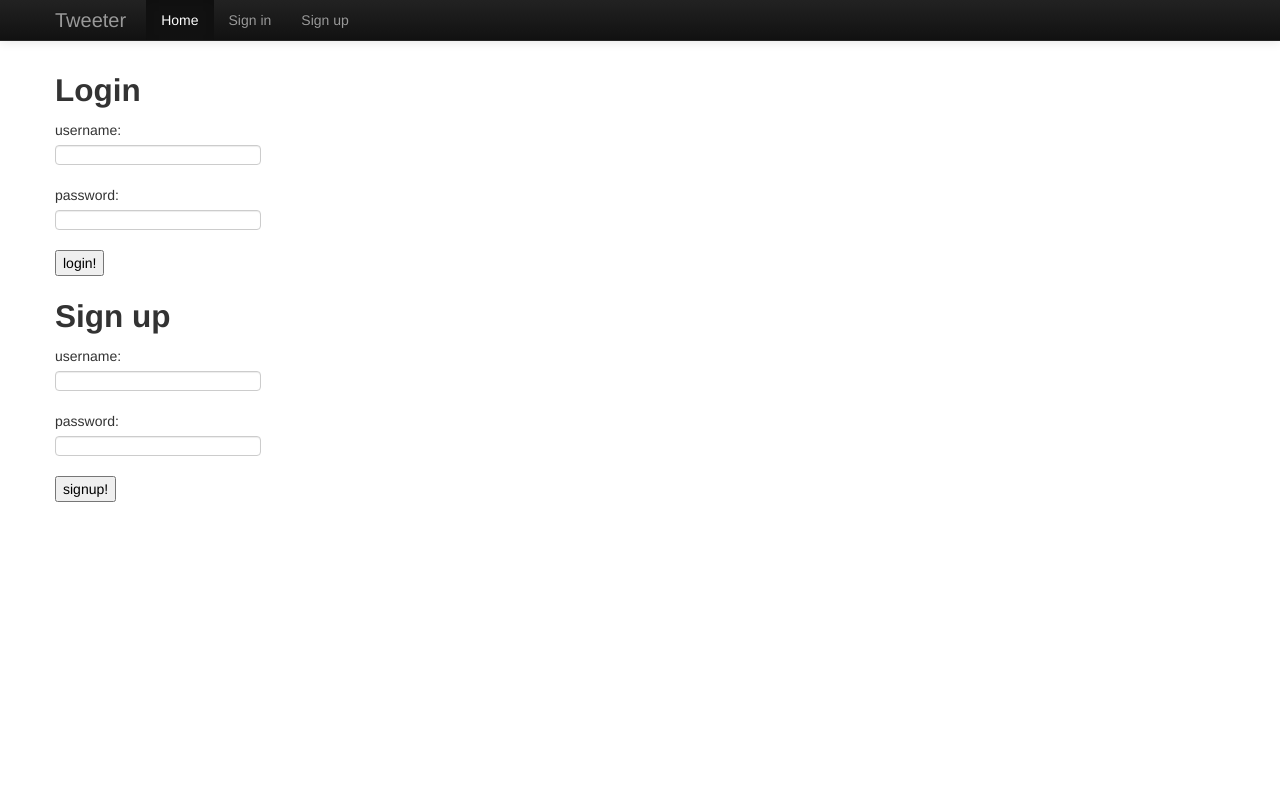
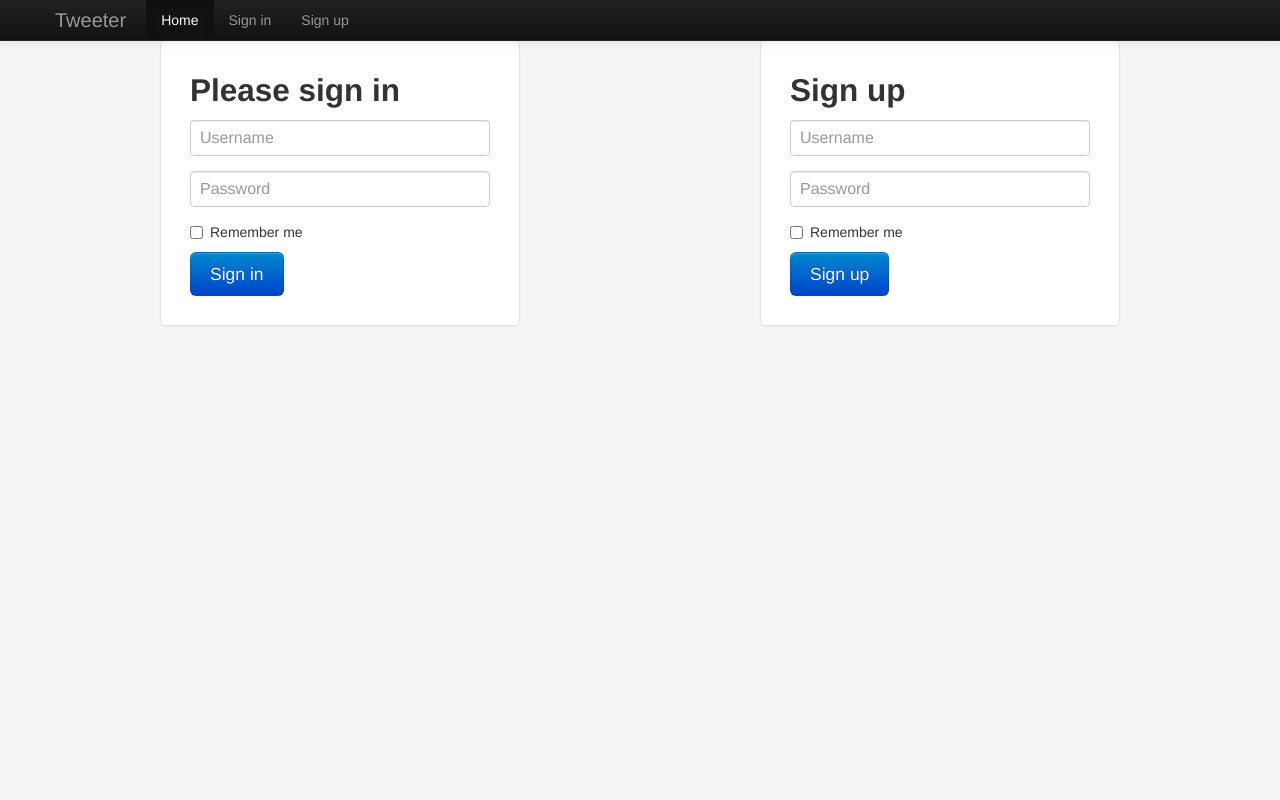
Before and after one commit to alexmerser/Tweeter, a Flask app: page /login in a window 1280 px wide. Run offline with Flask 2, Linux system fonts and the light colour scheme; the visitor is signed in with stand-in values (Sample User, id 1); data that the repository does not hold is empty; some libraries are stand-ins or nearby versions.

Commit message:
changed bootstrap CSS for form, timeline, and side

```diff
--- a/app/templates/base.html
+++ b/app/templates/base.html
@@ -10,6 +10,40 @@
       		}
     		</style>
 		<link rel="stylesheet" href="/static/css/bootstrap-responsive.css">
+
+		<style type="text/css">
+      body {
+        padding-top: 40px;
+        padding-bottom: 40px;
+        background-color: #f5f5f5;
+      }
+
+      .form-signin {
+        max-width: 300px;
+        padding: 19px 29px 29px;
+        margin: 0 auto 20px;
+        background-color: #fff;
+        border: 1px solid #e5e5e5;
+        -webkit-border-radius: 5px;
+           -moz-border-radius: 5px;
+                border-radius: 5px;
+        -webkit-box-shadow: 0 1px 2px rgba(0,0,0,.05);
+           -moz-box-shadow: 0 1px 2px rgba(0,0,0,.05);
+                box-shadow: 0 1px 2px rgba(0,0,0,.05);
+      }
+      .form-signin .form-signin-heading,
+      .form-signin .checkbox {
+        margin-bottom: 10px;
+      }
+      .form-signin input[type="text"],
+      .form-signin input[type="password"] {
+        font-size: 16px;
+        height: auto;
+        margin-bottom: 15px;
+        padding: 7px 9px;
+      }
+
+    </style>
 
 		<!-- Fav and touch icons -->
     <link rel="apple-touch-icon-precomposed" sizes="144x144" href="../assets/ico/apple-touch-icon-144-precomposed.png">
@@ -54,18 +88,12 @@
 		{% endblock %}
 
 		{% block form %}
-			<h1>What's happening?</h1>
-			<form method="POST" action="/post" class="update">
-				<textarea name="content"></textarea>
-				<fieldset>
-					{% if tweet %}
-						<p>{{tweet.content}}</p>
-					{% else %}
-						<p>really ? nothing's happening ?</p>
-					{% endif %}
-					<input type="submit" value="update!" />
-					</fieldset>
-			</form>
+			<div class="well well-large">
+				<form method="POST" action="/post" class="update">
+					<textarea class="input-block-level" name="content" placeholder="What's happening?" rows="5"></textarea>
+						<input type="submit" class="btn btn-info"  value="Tweet!">
+				</form>
+			</div>
 		{% endblock %}
 
 
@@ -73,6 +101,7 @@
 
 
 		{% block side %}
+		<div class="span4 well">
 			<div id="side">
 				<p class="bio">
 					<img src="/static/avatar-small.png" />{{username}}
@@ -80,11 +109,14 @@
 				</p>
 			<div>
 				<ul class="follow">
-					<li><a href="#">Following<span>{{counts[0]}}</span></a></li>
-					<li><a href="#">Followers<span>{{counts[1]}}</span></a></li>
+					<li><a href="#">Following: <span>{{counts[0]}}</span></a></li>
+					<li><a href="#">Followers: <span>{{counts[1]}}</span></a></li>
 					<li><a href="/mentions">@{{username}}</a></li>
 				</ul>
 			</div>
+		</div> <!-- span 4 -->
+		</div> <!-- span 12 -->
+		</div> <!-- fluid rows -->
 		{% endblock %}
 
 
--- a/app/templates/login.html
+++ b/app/templates/login.html
@@ -7,31 +7,51 @@
 {% block form %}{% endblock %}
 
 {% block content %}
-<form method="POST" action="/login" id="login">
-	<h2>Login</h2>
-	{% if error_login %}
-		<p>wrong username/password</p>
-	{% endif %}
 
-	<p><label for="login-name">username:</label><input type="text" name="name" id="login-username"/></p>
-	<p><label for="login-password">password:</label><input type="password" name="password" id="login-password"/></p>
+	<div class="container">
+		<div class="row-fluid">
+		<div class="span12">
+		<div class="span6">
+		<div class="area">
+      		<form class="form-signin" method="POST" action="/login">
+       	 		<h2 class="form-signin-heading">Please sign in</h2>
+        			<input type="text" name="name" class="input-block-level" placeholder="Username">
+			{% if error_signin %}
+                           <span class="help-inline">Wrong username/password</span>
+                        {% endif %}
+        		<input type="password" name="password" class="input-block-level" placeholder="Password">
+        		<label class="checkbox">
+          		<input type="checkbox" value="remember-me"> Remember me
+        		</label>
+        		<button class="btn btn-large btn-primary" type="submit">Sign in</button>
 
-	<p><input type="submit" value="login!" /></p>
-	</form>
 
-	<form method="POST" action="/signup" id="signup">
-		<h2>Sign up</h2>
+      		</form>
+		</div> <!-- area -->
+		</div> <!-- span6 -->
 
-		{% if error_signup %}
-			<p>username already exists</p>
-		{% endif %}
 
-	<p><label for="signup-name">username:</label><input type="text" name="name" id="signup-username"/></p>
+		<div class="span6">
+	 	<div class="area">
+                <form class="form-signin" method="POST" action="/login">
+                         <h2 class="form-signin-heading">Sign up</h2>
+                        	<input type="text" name="name" class="input-block-level" placeholder="Username">
+				{% if error_signup %}
+         	                  <span class="help-inline">Username already exists</span>
+	                        {% endif %}
 
-	<p><label for="signup-password">password:</label><input type="password" name="password" id="signup-password"/></p>
+                        <input type="password" name="password" class="input-block-level" placeholder="Password">
+                        <label class="checkbox">
+                        <input type="checkbox" value="remember-me"> Remember me
+                        </label>
+                        <button class="btn btn-large btn-primary" type="submit">Sign up</button>
+                </form>
+		</div> <!-- area -->
+		</div> <!-- span6 -->
+		</div> <!-- span12 -->
+		</div> <!-- row fluid -->
+        </div> <!-- /container -->
 
-	<p><input type="submit" value="signup!" /> </p>
-	</form>
 {% endblock %}
 
 {% block side %}{% endblock %}
```
Also changed, not shown: app/templates/timeline.html (+12 -2 lines).
